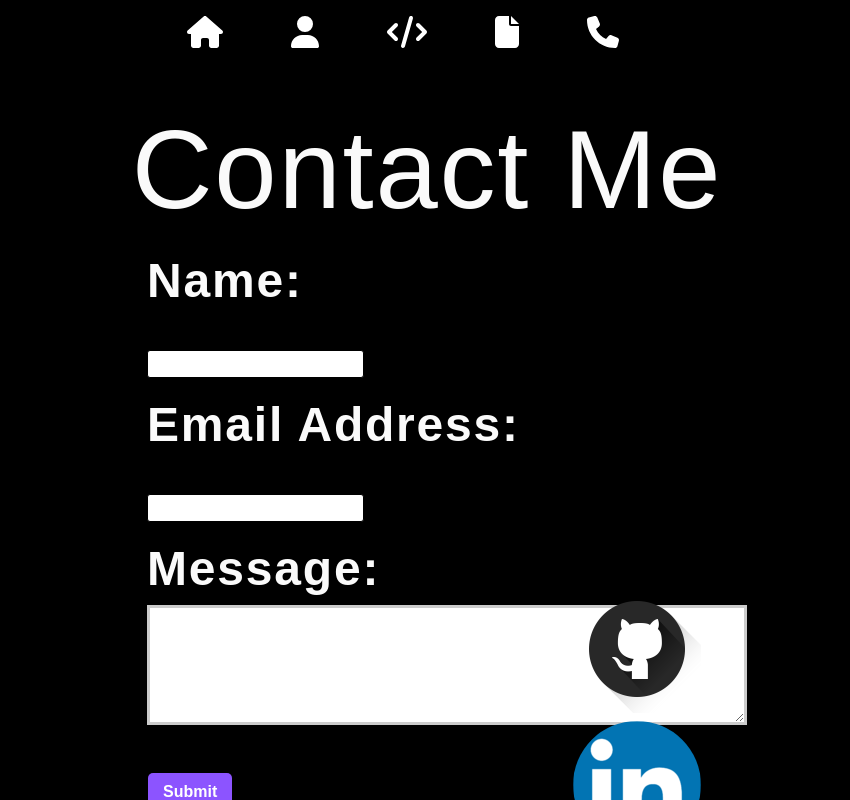
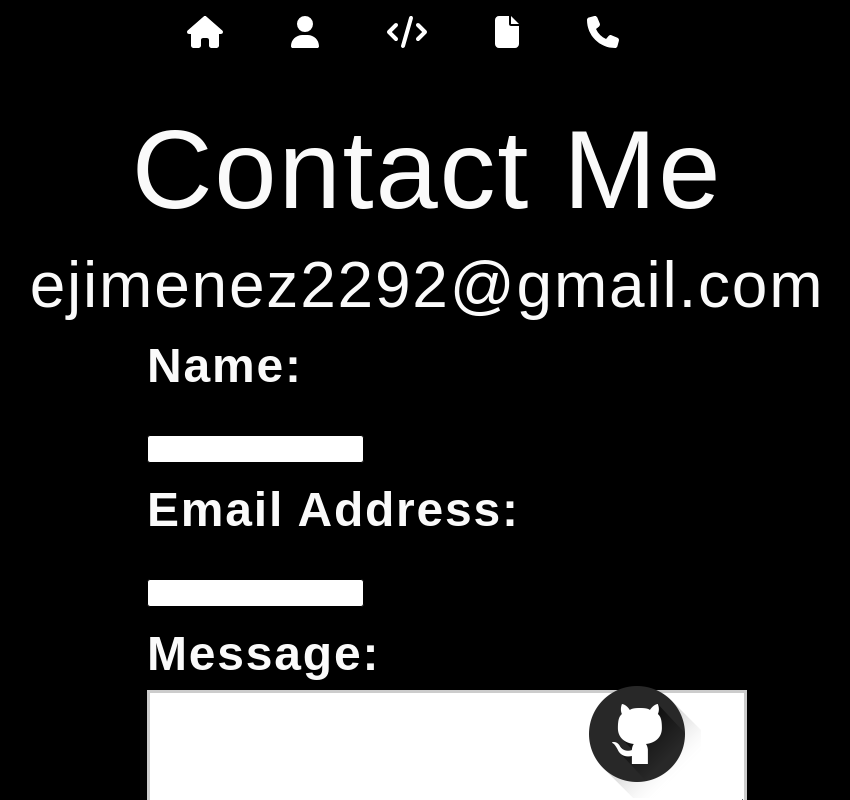
Before and after one commit to ejimenez22/React-Portfolio, a React (Create React App) app: page /contact in a window 1280 px wide. Shown: the top 800 px of the page, without its empty margins (237-1087 px from the left). Built offline with nearby package versions, Linux system fonts and the light colour scheme.

Commit message:
added build to gitignore

```diff
--- a/src/components/Contact/index.js
+++ b/src/components/Contact/index.js
@@ -41,6 +41,7 @@ function Contact() {
         <SideNav />
         <section className='contactForm' id='Contact'>
             <h1>Contact Me</h1>
+            <h2>ejimenez2292@gmail.com</h2>
             <form id='contact-form' className='form' onSubmit={handleSubmit}>
                 <div>
                     <label htmlFor='name'>Name:</label>
@@ -73,7 +74,7 @@ function Contact() {
                 </a>
                 </li>
                 <li>
-                <a href="https://www.linkedin.com/in/enrique-jimenez-0121a5177/" target="_blank" rel="noopener noreferrer">
+                <a href="https://www.linkedin.com/in/enriquejimenezsoftwaredeveloper/" target="_blank" rel="noopener noreferrer">
                 <img className="contactImg" id='linkedinImg' alt="Linkedin" src={require("../../assets/images/Linkedin.png")} />
                 </a>
                 </li>
```
Also changed, not shown: 5 other files (tests, documents, lock files or other folders).
